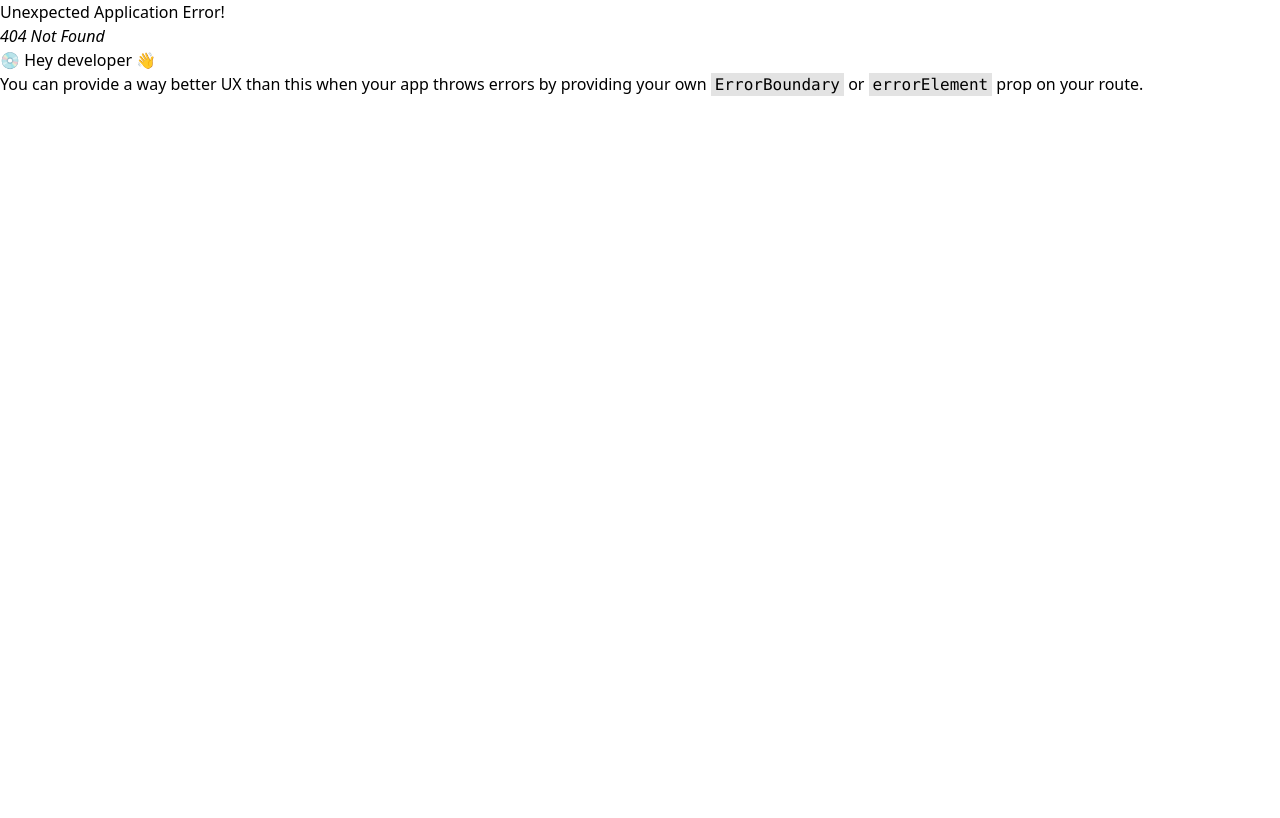
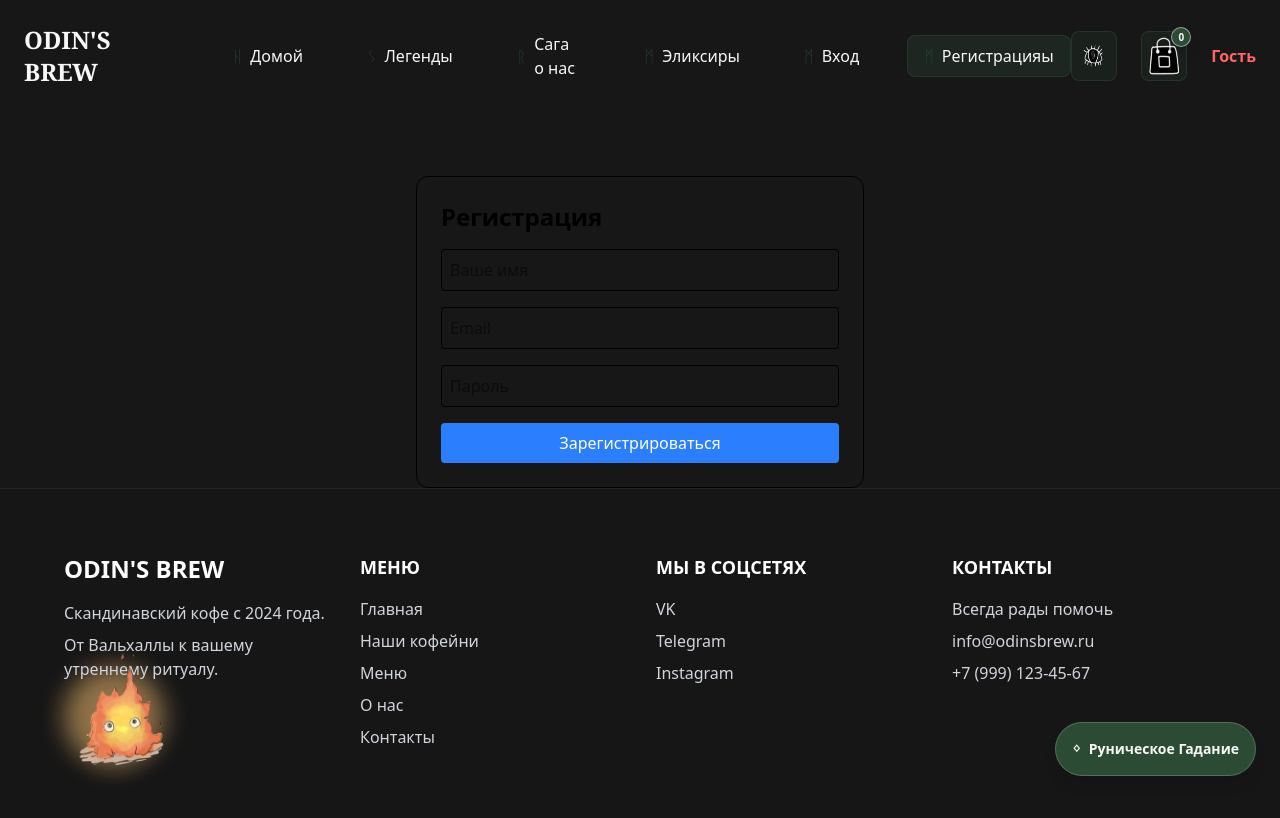
Before and after one commit to sky1768205/HTML-CSS-TINCHURINA, a React (Vite) app in the folder HTML/my-react-app/: page /register in a window 1280 px wide. Before the commit this address had no page. Shown: the top 818 px of the page. Built offline with nearby package versions, Linux system fonts and the light colour scheme.

Commit message:
made auth component and pages

```diff
--- a/HTML/my-react-app/src/components/MainLayout.jsx
+++ b/HTML/my-react-app/src/components/MainLayout.jsx
@@ -1,12 +1,18 @@
 import { NavLink, Outlet } from "react-router";
-import { CartContext } from "../stores/stores";
+import { CartContext, AuthContext } from "../stores/stores";
 import { useState, useEffect } from "react";
 import Footer from "./Footer";
 import RuneOracle from "../components/RuneOracle";
+import AuthStatus from "./ui/AuthStatus";
 // import RavenIndicator from "./Button_raven";
 
 export default function MainLayout() {
     const [cart, setCart] = useState([]);
+    const [user, setUser] = useState(() => {
+        // При загрузке страницы подтянем пользователя из localStorage
+        const saved = localStorage.getItem("user");
+        return saved ? JSON.parse(saved) : null;
+    });
     const [isScrolled, setIsScrolled] = useState(false);
     const [runeHover, setRuneHover] = useState(null);
 
@@ -21,6 +27,7 @@ export default function MainLayout() {
     }, []);
 
     return (
+        <AuthContext value={[user, setUser]}>
             <CartContext value={[cart, setCart]}>
                 <div className="min-h-screen bg-[#171717] relative overflow-hidden">
 
@@ -43,7 +50,9 @@ export default function MainLayout() {
                                         { to: "/", name: "Домой", rune: "ᚺ" },
                                         { to: "/blog", name: "Легенды", rune: "ᛊ" },
                                         { to: "/about", name: "Сага о нас", rune: "ᚱ" },
-                                    { to: "/products", name: "Эликсиры", rune: "ᛗ" }
+                                        { to: "/products", name: "Эликсиры", rune: "ᛗ" },
+                                        { to: "/login", name: "Вход", rune: "ᛗ"},
+                                        { to: "/register", name: "Регистрацияы", rune: "ᛗ"},
                                     ].map((item, index) => (
                                         <NavLink
                                             key={item.to}
@@ -90,6 +99,7 @@ export default function MainLayout() {
                                             </div>
                                         </div>
                                     </NavLink>
+                                    <AuthStatus />
                                 </div>
                             </div>
                         </div>
@@ -110,5 +120,7 @@ export default function MainLayout() {
                     <RuneOracle />
                 </div>
             </CartContext>
+        </AuthContext>
+
     )
 }
--- /dev/null
+++ b/HTML/my-react-app/src/components/ui/AuthStatus.jsx
@@ -0,0 +1,33 @@
+import { useContext } from "react";
+import { AuthContext } from "../../stores/stores";
+
+export default function AuthStatus() {
+    const [user, setUser] = useContext(AuthContext);
+
+    function logout() {
+        localStorage.removeItem("user");
+        setUser(null);
+    }
+
+    if (!user) {
+        return (
+            <span className="text-red-400 font-bold">
+                Гость
+            </span>
+        );
+    }
+
+    return (
+        <div className="flex items-center gap-2">
+            <span className="text-green-400 font-bold">
+                {user.name}
+            </span>
+            <button
+                className="text-red-400 hover:text-red-500"
+                onClick={logout}
+            >
+                Выйти
+            </button>
+        </div>
+    );
+}
--- a/HTML/my-react-app/src/pages/HomePage.jsx
+++ b/HTML/my-react-app/src/pages/HomePage.jsx
@@ -33,7 +33,7 @@ export default function HomePage() {
             {/* Прогресс бар */}
             <div className="fixed top-0 left-0 w-full h-1 bg-[#171717]/30 z-50">
                 <div
-                    className="h-full bg-gradient-to-r from-[#2C4B35] to-[#F8F8F9] transition-all duration-300"
+                    className="h-full bg-linear-to-r from-[#2C4B35] to-[#F8F8F9] transition-all duration-300"
                     style={{ width: `${(scrollY / (document.body.scrollHeight - window.innerHeight)) * 100}%` }}
                 ></div>
             </div>
--- /dev/null
+++ b/HTML/my-react-app/src/pages/LoginPage.jsx
@@ -0,0 +1,54 @@
+import { useContext, useState } from "react";
+import { AuthContext } from "../stores/stores";
+
+export default function LoginPage() {
+    const [form, setForm] = useState({ email: "", password: "" });
+    const [message, setMessage] = useState("");
+
+    const [user, setUser] = useContext(AuthContext);
+
+    function handleChange(e) {
+        setForm({ ...form, [e.target.name]: e.target.value });
+    }
+
+    async function handleSubmit(e) {
+        e.preventDefault();
+
+        const resp = await fetch("http://localhost:3000/api/login", {
+            method: "POST",
+            headers: { "Content-Type": "application/json" },
+            body: JSON.stringify(form)
+        });
+
+        const data = await resp.json();
+
+        if (data.success) {
+            setMessage("Вход успешный!");
+
+            // Сохраняем в localStorage
+            localStorage.setItem("user", JSON.stringify(data.data));
+
+            // Обновляем контекст → сразу обновится AuthStatus
+            setUser(data.data);
+        } else {
+            setMessage(data.error);
+        }
+    }
+
+    return (
+        <div className="max-w-md mx-auto mt-20 p-6 border rounded-xl">
+            <h2 className="text-2xl font-bold mb-4">Вход</h2>
+
+            <form onSubmit={handleSubmit} className="flex flex-col gap-4">
+                <input type="email" name="email" placeholder="Email" className="border p-2 rounded" onChange={handleChange} />
+                <input type="password" name="password" placeholder="Пароль" className="border p-2 rounded" onChange={handleChange} />
+
+                <button type="submit" className="bg-green-500 text-white p-2 rounded hover:bg-green-600">
+                    Войти
+                </button>
+            </form>
+
+            {message && <p className="mt-4 text-center">{message}</p>}
+        </div>
+    );
+}
--- /dev/null
+++ b/HTML/my-react-app/src/pages/RegisterPage.jsx
@@ -0,0 +1,73 @@
+import { useState } from "react";
+
+export default function RegisterPages() {
+    const [form, setForm] = useState({
+        name: "",
+        email: "",
+        password: ""
+    });
+    const [message, setMessage] = useState("");
+
+    function handleChange(e) {
+        setForm({ ...form, [e.target.name]: e.target.value });
+    }
+
+    async function handleSubmit(e) {
+        e.preventDefault();
+
+        const resp = await fetch("http://localhost:3000/api/register", {
+            method: "POST",
+            headers: { "Content-Type": "application/json" },
+            body: JSON.stringify(form)
+        });
+
+        const data = await resp.json();
+
+        if (data.success) {
+            setMessage("Регистрация успешна!");
+        } else {
+            setMessage(data.error);
+        }
+    }
+
+    return (
+        <div className="max-w-md mx-auto mt-20 p-6 border rounded-xl">
+            <h2 className="text-2xl font-bold mb-4">Регистрация</h2>
+
+            <form onSubmit={handleSubmit} className="flex flex-col gap-4">
+                <input
+                    type="text"
+                    name="name"
+                    placeholder="Ваше имя"
+                    className="border p-2 rounded"
+                    onChange={handleChange}
+                />
+
+                <input
+                    type="email"
+                    name="email"
+                    placeholder="Email"
+                    className="border p-2 rounded"
+                    onChange={handleChange}
+                />
+
+                <input
+                    type="password"
+                    name="password"
+                    placeholder="Пароль"
+                    className="border p-2 rounded"
+                    onChange={handleChange}
+                />
+
+                <button
+                    type="submit"
+                    className="bg-blue-500 text-white p-2 rounded hover:bg-blue-600"
+                >
+                    Зарегистрироваться
+                </button>
+            </form>
+
+            {message && <p className="mt-4 text-center">{message}</p>}
+        </div>
+    );
+}
--- a/HTML/my-react-app/src/routes.js
+++ b/HTML/my-react-app/src/routes.js
@@ -6,6 +6,8 @@ import ProductList from "./pages/ProductList.jsx";
 import ProductItemPage from "./pages/ProductItemPage.jsx";
 import AboutPage from "./pages/AboutPage.jsx";
 import CartPage from "./pages/CartPage.jsx";
+import LoginPage from "./pages/LoginPage.jsx";
+import RegisterPages from "./pages/RegisterPage.jsx";
 
 
 
@@ -36,6 +38,14 @@ export const router = createBrowserRouter([
                 Component: CartPage
 
             },
+            {
+                path: '/login',
+                Component: LoginPage
+            },
+            {
+                path: '/register',
+                Component: RegisterPages
+            }
 
         ]
     }
--- a/HTML/my-react-app/src/stores/stores.js
+++ b/HTML/my-react-app/src/stores/stores.js
@@ -1,3 +1,3 @@
-
 import { createContext } from "react";
 export const CartContext = createContext(null)
+export const AuthContext = createContext(null);
```
Also changed, not shown: 1 other file (tests, documents, lock files or other folders). Lines whose indentation alone changed are shown as unchanged.
